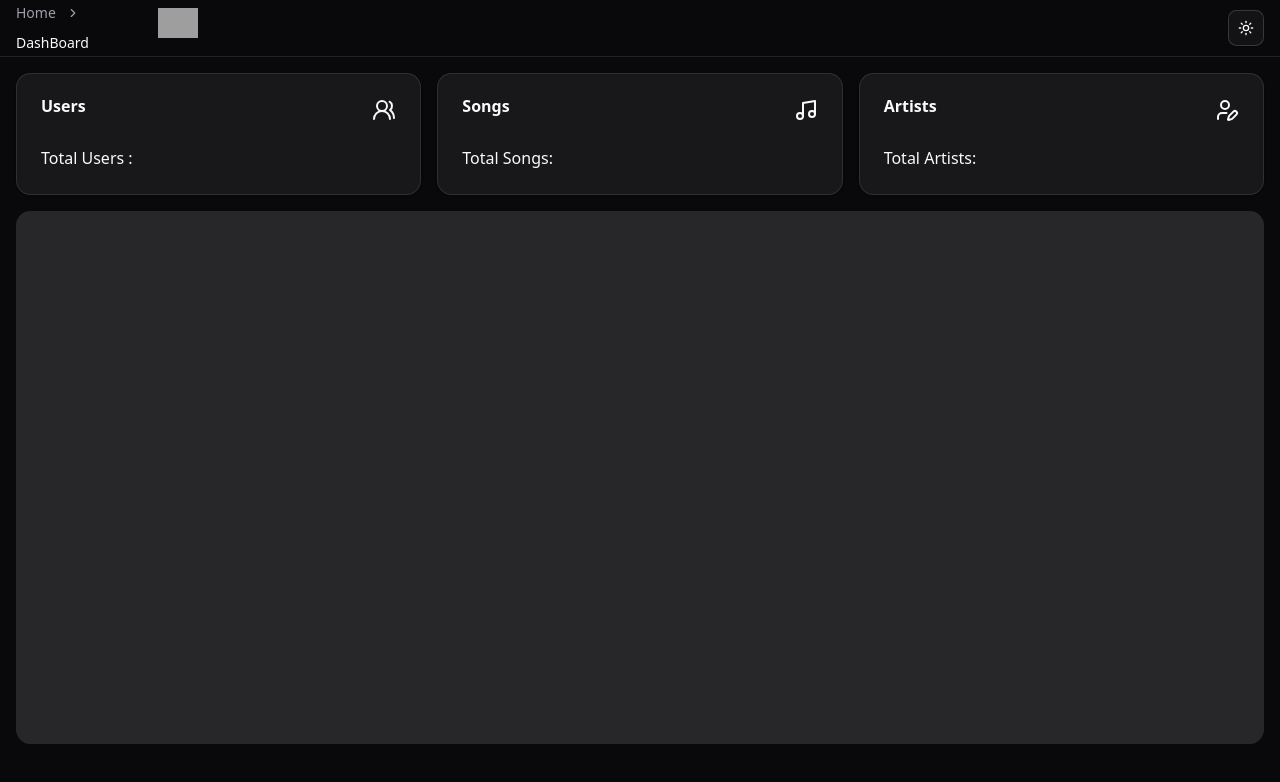
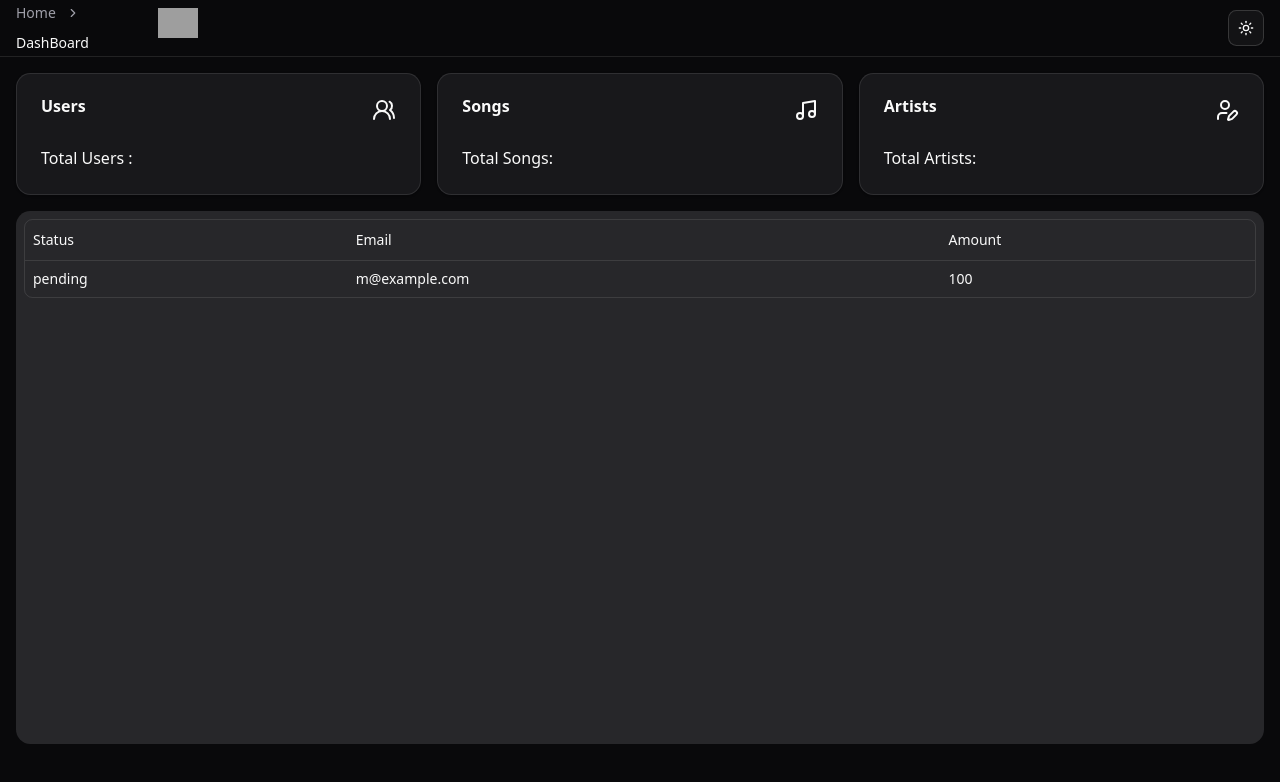
Before and after one commit to AzlaFord/Zopify_Spotifylike, a Next.js app: page /dashboard in a window 1280 px wide. Shown: the top 782 px of the page. Built offline with nearby package versions, Linux system fonts and the light colour scheme; no server answers; grey boxes are pictures that could not be loaded.

Commit message:
basic table

```diff
--- /dev/null
+++ b/components/ui/table.jsx
@@ -0,0 +1,123 @@
+"use client"
+
+import * as React from "react"
+
+import { cn } from "@/lib/utils"
+
+function Table({
+  className,
+  ...props
+}) {
+  return (
+    <div data-slot="table-container" className="relative w-full overflow-x-auto">
+      <table
+        data-slot="table"
+        className={cn("w-full caption-bottom text-sm", className)}
+        {...props} />
+    </div>
+  );
+}
+
+function TableHeader({
+  className,
+  ...props
+}) {
+  return (
+    <thead
+      data-slot="table-header"
+      className={cn("[&_tr]:border-b", className)}
+      {...props} />
+  );
+}
+
+function TableBody({
+  className,
+  ...props
+}) {
+  return (
+    <tbody
+      data-slot="table-body"
+      className={cn("[&_tr:last-child]:border-0", className)}
+      {...props} />
+  );
+}
+
+function TableFooter({
+  className,
+  ...props
+}) {
+  return (
+    <tfoot
+      data-slot="table-footer"
+      className={cn("bg-muted/50 border-t font-medium [&>tr]:last:border-b-0", className)}
+      {...props} />
+  );
+}
+
+function TableRow({
+  className,
+  ...props
+}) {
+  return (
+    <tr
+      data-slot="table-row"
+      className={cn(
+        "hover:bg-muted/50 data-[state=selected]:bg-muted border-b transition-colors",
+        className
+      )}
+      {...props} />
+  );
+}
+
+function TableHead({
+  className,
+  ...props
+}) {
+  return (
+    <th
+      data-slot="table-head"
+      className={cn(
+        "text-foreground h-10 px-2 text-left align-middle font-medium whitespace-nowrap [&:has([role=checkbox])]:pr-0 [&>[role=checkbox]]:translate-y-[2px]",
+        className
+      )}
+      {...props} />
+  );
+}
+
+function TableCell({
+  className,
+  ...props
+}) {
+  return (
+    <td
+      data-slot="table-cell"
+      className={cn(
+        "p-2 align-middle whitespace-nowrap [&:has([role=checkbox])]:pr-0 [&>[role=checkbox]]:translate-y-[2px]",
+        className
+      )}
+      {...props} />
+  );
+}
+
+function TableCaption({
+  className,
+  ...props
+}) {
+  return (
+    <caption
+      data-slot="table-caption"
+      className={cn("text-muted-foreground mt-4 text-sm", className)}
+      {...props} />
+  );
+}
+
+export {
+  Table,
+  TableHeader,
+  TableBody,
+  TableFooter,
+  TableHead,
+  TableRow,
+  TableCell,
+  TableCaption,
+}
--- a/package.json
+++ b/package.json
@@ -23,6 +23,7 @@
     "@radix-ui/react-tooltip": "^1.2.8",
     "@tailwindcss/postcss": "^4.1.12",
     "@tanstack/react-query": "^5.85.3",
+    "@tanstack/react-table": "^8.21.3",
     "bcryptjs": "^3.0.2",
     "class-variance-authority": "^0.7.1",
     "clsx": "^2.1.1",
--- /dev/null
+++ b/src/app/dashboard/columns.jsx
@@ -0,0 +1,16 @@
+"use client"
+import { ColumnDef } from "@tanstack/react-table"
+export const columns = [
+  {
+    accessorKey: "status",
+    header: "Status",
+  },
+  {
+    accessorKey: "email",
+    header: "Email",
+  },
+  {
+    accessorKey: "amount",
+    header: "Amount",
+  },
+]
--- /dev/null
+++ b/src/app/dashboard/data-table.jsx
@@ -0,0 +1,63 @@
+"use client"
+
+import {
+  flexRender,
+  getCoreRowModel,
+  useReactTable,
+} from "@tanstack/react-table"
+
+import {
+  Table,
+  TableBody,
+  TableCell,
+  TableHead,
+  TableHeader,
+  TableRow,
+} from "@/components/ui/table"
+
+export function DataTable({ columns, data }) {
+  const table = useReactTable({
+    data,
+    columns,
+    getCoreRowModel: getCoreRowModel(),
+  })
+
+  return (
+    <div className="overflow-hidden rounded-md border">
+      <Table>
+        <TableHeader>
+          {table.getHeaderGroups().map((headerGroup) => (
+            <TableRow key={headerGroup.id}>
+              {headerGroup.headers.map((header) => (
+                <TableHead key={header.id}>
+                  {header.isPlaceholder
+                    ? null
+                    : flexRender(header.column.columnDef.header, header.getContext())}
+                </TableHead>
+              ))}
+            </TableRow>
+          ))}
+        </TableHeader>
+        <TableBody>
+          {table.getRowModel().rows.length ? (
+            table.getRowModel().rows.map((row) => (
+              <TableRow key={row.id} data-state={row.getIsSelected() && "selected"}>
+                {row.getVisibleCells().map((cell) => (
+                  <TableCell key={cell.id}>
+                    {flexRender(cell.column.columnDef.cell, cell.getContext())}
+                  </TableCell>
+                ))}
+              </TableRow>
+            ))
+          ) : (
+            <TableRow>
+              <TableCell colSpan={columns.length} className="h-24 text-center">
+                No results.
+              </TableCell>
+            </TableRow>
+          )}
+        </TableBody>
+      </Table>
+    </div>
+  )
+}
--- a/src/app/dashboard/page.jsx
+++ b/src/app/dashboard/page.jsx
@@ -1,5 +1,7 @@
 
 import "../../styles/globals.css"
+import { columns, Payment } from "./columns"
+import { DataTable } from "./data-table"
 import { ScrollArea } from "@/components/ui/scroll-area"
 import { SiteHeaderDashboard } from "@/components/ui/site-headerDashbaord"
 import {
@@ -8,7 +10,21 @@
 } from "@/components/ui/sidebar"
 
 import DataSection from "@/components/DataSection"
-export default function Dashboard(){
+
+async function getData() {
+  return [
+    {
+      id: "728ed52f",
+      amount: 100,
+      status: "pending",
+      email: "m@example.com",
+    },
+    // ...
+  ]
+}
+
+export default async function Dashboard(){
+    const data = await getData();
 
     return (
         <>
@@ -22,8 +38,8 @@
                         <DataSection/>
                     </div>
                     <ScrollArea className="bg-muted/100 flex-1 rounded-xl md:min-h-min mb-[5vh]">
-                        <div className="grid auto-rows-min  gap-1 md:grid-cols-4 m-2">
-
+                        <div className="grid auto-rows-min  gap-1 md:grid-cols-1 m-2">
+                            <DataTable columns={columns} data={data} />
                         </div>
                     </ScrollArea>
                 </div>
```
Also changed, not shown: 1 other file (tests, documents, lock files or other folders).
